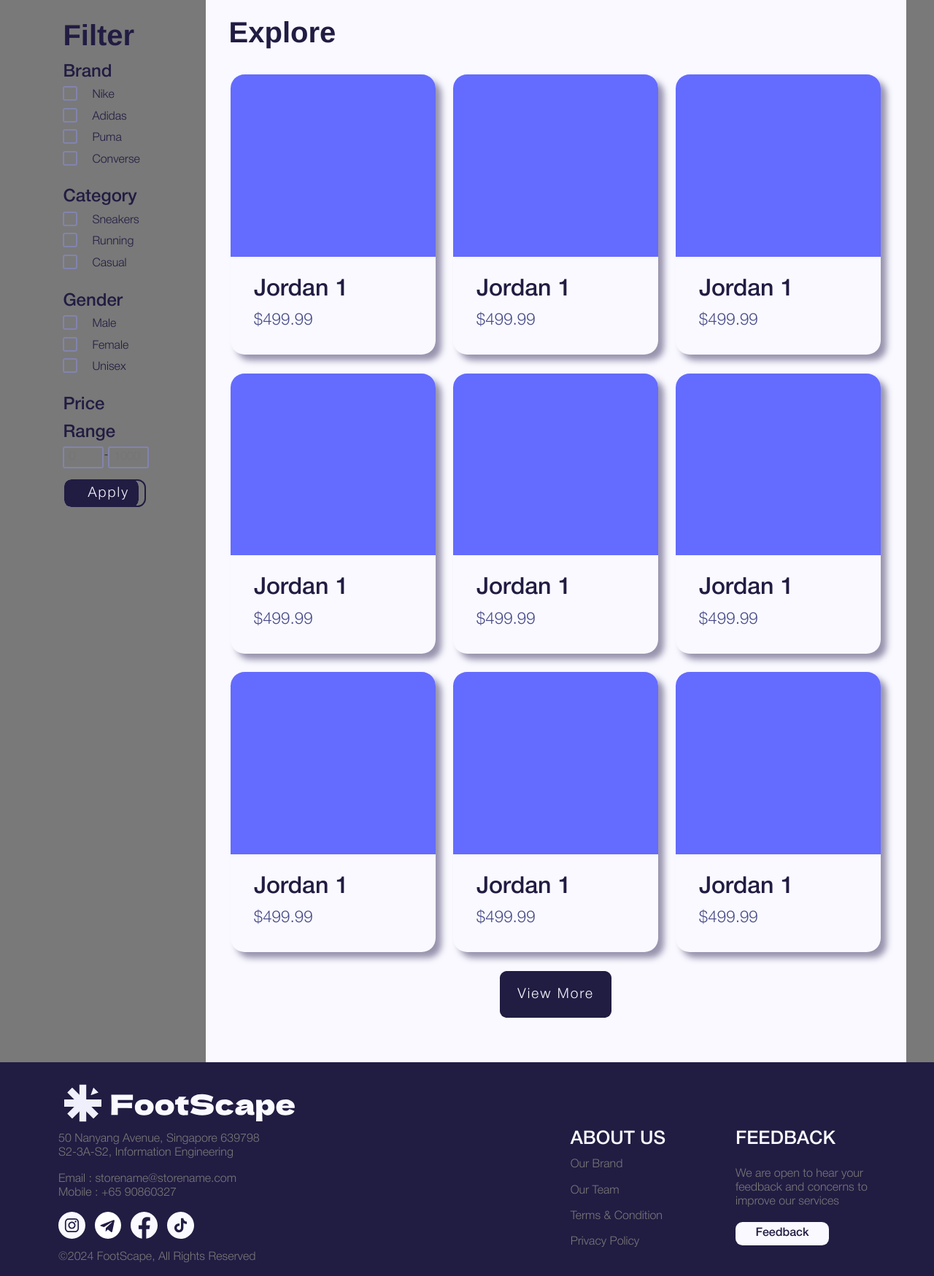
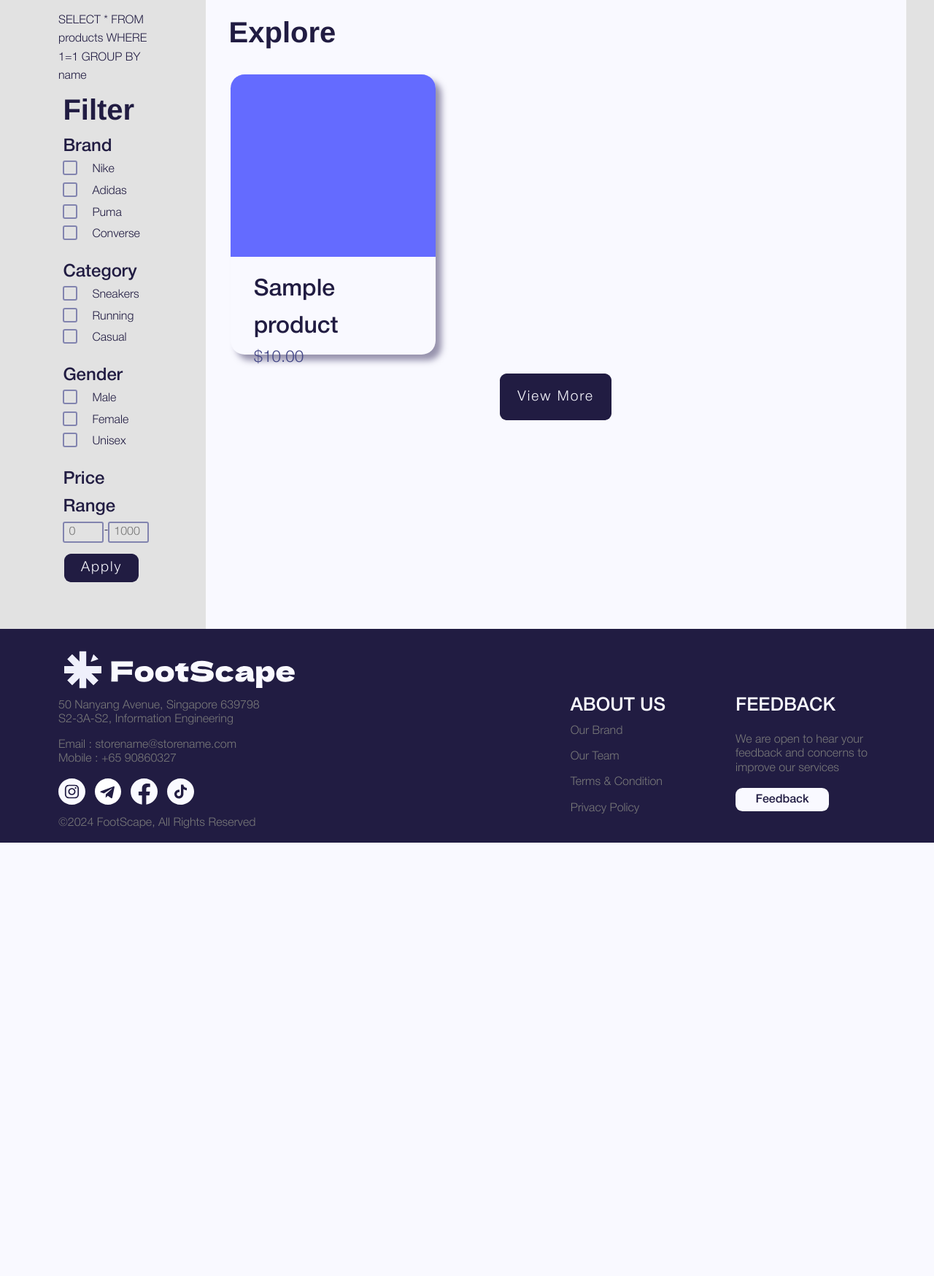
Before and after one commit to cyprus09/ie4717-project, a PHP site: page /catalog.php in a window 1280 px wide. Shown: the part 122-1871 px from the top of the page at 73% size. After the commit the page ends 1277 px from the top, so only its background shows below. Run offline with PHP 8.4, Linux system fonts and the light colour scheme; tables that the repository leaves empty hold one stand-in row (values such as "Sample post"); some web fonts are replaced.

Commit message:
added query logic

```diff
--- a/components/product-card.php
+++ b/components/product-card.php
@@ -1,7 +1,11 @@
-<a class="product-card" href="../pages/prod-desc.php">
-    <div class="product-img"></div>
+<?php if (isset($product)): ?>
+<a class="product-card" href="../pages/prod-desc.php?id=<?php echo htmlspecialchars($product['product_id']); ?>">
+    <div class="product-img">
+        <!-- Placeholder image or product image loading logic here -->
+    </div>
     <div class="product-desc-section">
-        <h3 class="product-name">Jordan 1</h3>
-        <p class="product-price">$499.99</p>
+        <h3 class="product-name"><?php echo htmlspecialchars($product['name']); ?></h3>
+        <p class="product-price">$<?php echo number_format($product['price'], 2); ?></p>
     </div>
 </a>
+<?php endif; ?>
--- a/pages/catalog.php
+++ b/pages/catalog.php
@@ -1,6 +1,83 @@
+<?php
+    // Enable error reporting for debugging
+    ini_set('display_errors', 1);
+    ini_set('display_startup_errors', 1);
+    error_reporting(E_ALL);
+
+    // Import DB connection and session starting
+    require_once "../utils/auth/dbconnect.php";
+    require_once "../utils/auth/session.php";
+
+    session_start();
+
+    // Retrieve filters from the URL parameters
+    $brand = isset($_GET['brand']) ? explode(',', strtolower($_GET['brand'])) : [];
+    $category = isset($_GET['category']) ? explode(',', strtolower($_GET['category'])) : [];
+    $gender = isset($_GET['gender']) ? explode(',', strtolower($_GET['gender'])) : [];
+    $minPrice = isset($_GET['min-price']) ? floatval($_GET['min-price']) : null;
+    $maxPrice = isset($_GET['max-price']) ? floatval($_GET['max-price']) : null;
+
+    // Build the SQL query based on filters
+    $query = "SELECT * FROM products WHERE 1=1";
+    $params = [];
+
+    if (!empty($brand)) {
+        $placeholders = implode(',', array_fill(0, count($brand), '?'));
+        $query .= " AND LOWER(brand) IN ($placeholders)";
+        $params = array_merge($params, $brand);
+    }
+
+    if (!empty($category)) {
+        $placeholders = implode(',', array_fill(0, count($category), '?'));
+        $query .= " AND LOWER(category) IN ($placeholders)";
+        $params = array_merge($params, $category);
+    }
+
+    if (!empty($gender)) {
+        $placeholders = implode(',', array_fill(0, count($gender), '?'));
+        $query .= " AND LOWER(gender) IN ($placeholders)";
+        $params = array_merge($params, $gender);
+    }
+
+    if ($minPrice !== null) {
+        $query .= " AND price >= ?";
+        $params[] = $minPrice;
+    }
+
+    if ($maxPrice !== null) {
+        $query .= " AND price <= ?";
+        $params[] = $maxPrice;
+    }
+
+    // Group products based on product name
+    $query .= " GROUP BY name";
+
+    // Prepare the SQL query
+    $stmt = $db->prepare($query);
+
+    // Check if the statement was prepared successfully
+    if (!$stmt) {
+        die("Error preparing statement: " . $db->error);
+    }
+
+    // Bind parameters dynamically
+    if (!empty($params)) {
+        // Assuming all parameters are strings; adjust as necessary
+        $types = str_repeat('s', count($params));
+        $stmt->bind_param($types, ...$params);
+    }
+
+    // Execute the statement
+    $stmt->execute();
+    $result = $stmt->get_result(); // Get the result set
+
+    // Fetch products
+    $products = $result->fetch_all(MYSQLI_ASSOC);
+?>
+
 <!DOCTYPE html>
 <html lang="en">
-  <head>
+<head>
     <meta charset="UTF-8" />
     <meta name="viewport" content="width=device-width, initial-scale=1.0" />
     <title>FootScape - Catalog</title>
@@ -14,47 +91,57 @@
     <link rel="stylesheet" href="../styles/components/product-card.css" />
     <!-- Page CSS -->
     <link rel="stylesheet" href="../styles/pages/catalog.css" />
-  </head>
-  <body>
+</head>
+<body onload="populateFiltersFromURL()">
     <!-- Navbar -->
-    <?php include "../components/navbar.php" ?>
+    <?php include "../components/navbar.php"; ?>
     <!-- Main Content -->
     <main class="main-content">
         <div class="sidebar">
+        <?php
+        function buildQueryString($query, $params) {
+            foreach ($params as $param) {
+                // Replace the first placeholder with the actual parameter value
+                $query = preg_replace('/\?/', "'" . addslashes($param) . "'", $query, 1);
+            }
+            return $query;
+        }
+        echo buildQueryString($query, $params);
+        ?>
             <h1>Filter</h1>
-            <form action="/submit-form" method="post" class="filter-form">
+            <form method="get" id="filter-form" class="filter-form" oninput="updateURLParams(event)">
                 <!-- Brand Checkbox Group -->
                 <fieldset>
                     <legend>Brand</legend>
-                    <div class="checkbox-wrapper"><input type="checkbox" name="brand" value="Nike" class="checkbox" id="nike"><label for="nike"><span></span>Nike</label></div><br>
-                    <div class="checkbox-wrapper"><input type="checkbox" name="brand" value="Adidas" class="checkbox" id="adidas"><label for="adidas"><span></span>Adidas</label></div><br>
-                    <div class="checkbox-wrapper"><input type="checkbox" name="brand" value="Puma" class="checkbox" id="puma"><label for="puma"><span></span>Puma</label></div><br>
-                    <div class="checkbox-wrapper"><input type="checkbox" name="brand" value="Converse" class="checkbox" id="converse"><label for="converse"><span></span>Converse</label></div>
+                    <div class="checkbox-wrapper"><input type="checkbox" name="brand[]" value="Nike" class="checkbox" id="nike"><label for="nike"><span></span>Nike</label></div><br>
+                    <div class="checkbox-wrapper"><input type="checkbox" name="brand[]" value="Adidas" class="checkbox" id="adidas"><label for="adidas"><span></span>Adidas</label></div><br>
+                    <div class="checkbox-wrapper"><input type="checkbox" name="brand[]" value="Puma" class="checkbox" id="puma"><label for="puma"><span></span>Puma</label></div><br>
+                    <div class="checkbox-wrapper"><input type="checkbox" name="brand[]" value="Converse" class="checkbox" id="converse"><label for="converse"><span></span>Converse</label></div>
                 </fieldset>
 
                 <!-- Category Checkbox Group -->
                 <fieldset>
                     <legend>Category</legend>
-                    <div class="checkbox-wrapper"><input type="checkbox" name="category" value="Sneakers" class="checkbox" id="sneakers"><label for="sneakers"><span></span>Sneakers</label></div><br>
-                    <div class="checkbox-wrapper"><input type="checkbox" name="category" value="Running" class="checkbox" id="running"><label for="running"><span></span>Running</label></div><br>
-                    <div class="checkbox-wrapper"><input type="checkbox" name="category" value="Casual" class="checkbox" id="casual"><label for="casual"><span></span>Casual</label></div>
+                    <div class="checkbox-wrapper"><input type="checkbox" name="category[]" value="Sneakers" class="checkbox" id="sneakers"><label for="sneakers"><span></span>Sneakers</label></div><br>
+                    <div class="checkbox-wrapper"><input type="checkbox" name="category[]" value="Running" class="checkbox" id="running"><label for="running"><span></span>Running</label></div><br>
+                    <div class="checkbox-wrapper"><input type="checkbox" name="category[]" value="Casual" class="checkbox" id="casual"><label for="casual"><span></span>Casual</label></div>
                 </fieldset>
 
                 <!-- Gender Checkbox Group -->
                 <fieldset>
                     <legend>Gender</legend>
-                    <div class="checkbox-wrapper"><input type="checkbox" name="gender" value="Male" class="checkbox" id="male"><label for="male"><span></span>Male</label></div><br>
-                    <div class="checkbox-wrapper"><input type="checkbox" name="gender" value="Female" class="checkbox" id="female"><label for="female"><span></span>Female</label></div><br>
-                    <div class="checkbox-wrapper"><input type="checkbox" name="gender" value="Unisex" class="checkbox" id="unisex"><label for="unisex"><span></span>Unisex</label></div>
+                    <div class="checkbox-wrapper"><input type="checkbox" name="gender[]" value="Male" class="checkbox" id="male"><label for="male"><span></span>Male</label></div><br>
+                    <div class="checkbox-wrapper"><input type="checkbox" name="gender[]" value="Female" class="checkbox" id="female"><label for="female"><span></span>Female</label></div><br>
+                    <div class="checkbox-wrapper"><input type="checkbox" name="gender[]" value="Unisex" class="checkbox" id="unisex"><label for="unisex"><span></span>Unisex</label></div>
                 </fieldset>
 
                 <!-- Price Range -->
                 <fieldset>
                     <legend>Price Range</legend>
                     <div class="price-range-wrapper">
-                        <input type="number" id="min-price" name="minPrice" placeholder="0">
+                        <input type="number" id="min-price" name="min-price" placeholder="0" step="0.01">
                         -
-                        <input type="number" id="max-price" name="maxPrice" placeholder="1000">
+                        <input type="number" id="max-price" name="max-price" placeholder="1000" step="0.01">
                     </div>
                 </fieldset>
 
@@ -65,21 +152,18 @@
         <div class="catalog-section">
             <h1>Explore</h1>
             <div class="product-grid">
-                <?php include "../components/product-card.php" ?>
-                <?php include "../components/product-card.php" ?>
-                <?php include "../components/product-card.php" ?>
-                <?php include "../components/product-card.php" ?>
-                <?php include "../components/product-card.php" ?>
-                <?php include "../components/product-card.php" ?>
-                <?php include "../components/product-card.php" ?>
-                <?php include "../components/product-card.php" ?>
-                <?php include "../components/product-card.php" ?>
+                <?php
+                foreach ($products as $product) {
+                    // Include product card with product data
+                    include "../components/product-card.php";
+                }
+                ?>
             </div>
             <a class="button hover-filled-slide-right" href="#"><span>View More</span></a>
         </div>
     </main>
     <!-- Footer -->
-    <?php include "../components/footer.php" ?>
-    <script src="../scripts/pages/home.js"></script>
-  </body>
+    <?php include "../components/footer.php"; ?>
+    <script src="../scripts/pages/catalog.js"></script>
+</body>
 </html>
--- /dev/null
+++ b/scripts/pages/catalog.js
@@ -0,0 +1,113 @@
+document.getElementById('filter-form').addEventListener('change', updateURLParams);
+
+// Function to Update URL parameters when user provide input on filter forms
+function updateURLParams() {
+    const form = document.getElementById('filter-form');
+    const formData = new FormData(form);
+    const params = new URLSearchParams(window.location.search);
+
+    // Collecting checkboxes with multiple selections
+    ['brand', 'category', 'gender'].forEach(key => {
+        const values = formData.getAll(key);
+        if (values.length > 0) {
+            params.set(key, values.join(',')); // use set to update existing or add new params
+        } else {
+            params.delete(key); // remove param if no checkbox is selected
+        }
+    });
+
+    // Collecting min and max price
+    const minPrice = formData.get('minPrice');
+    const maxPrice = formData.get('maxPrice');
+    if (minPrice) {
+        params.set('min-price', minPrice);
+    } else {
+        params.delete('min-price');
+    }
+    if (maxPrice) {
+        params.set('max-price', maxPrice);
+    } else {
+        params.delete('max-price');
+    }
+
+    // Update the current URL without reloading the page
+    window.history.replaceState({}, '', `${window.location.pathname}?${params.toString()}`);
+}
+
+// function to parse URL params into object
+function parseURLParams() {
+    const params = new URLSearchParams(window.location.search);
+    const parsedParams = {};
+
+    // Iterate over each parameter in the URL
+    for (const [key, value] of params.entries()) {
+        if (key === 'min-price' || key === 'max-price') {
+            // Convert min-price and max-price to numbers
+            parsedParams[key] = Number(value);
+        } else {
+            // Convert comma-separated values into an array for multi-select fields
+            parsedParams[key] = value.split(',').map(item => item.toLowerCase());
+        }
+    }
+
+    return parsedParams;
+}
+
+// Populate Filter Form using user selection from URL params
+function populateFiltersFromURL() {
+    const params = parseURLParams();
+
+    // Populate checkboxes for multi-select fields (brand, category, gender)
+    ['brand', 'category', 'gender'].forEach(key => {
+        if (params[key]) {
+            params[key].forEach(value => {
+                const checkbox = document.querySelector(`input[name="${key}"][value="${value.charAt(0).toUpperCase() + value.slice(1)}"]`);
+                if (checkbox) checkbox.checked = true;
+            });
+        }
+    });
+
+    // Populate min and max price fields
+    if (params['min-price'] !== undefined) {
+        document.getElementById('min-price').value = params['min-price'];
+    }
+    if (params['max-price'] !== undefined) {
+        document.getElementById('max-price').value = params['max-price'];
+    }
+}
+
+function fetchProducts(filters) {
+    fetch("../utils/catalog/fetch-prod.php", {
+        method: 'POST',
+        headers: {
+            'Content-Type': 'application/json',
+        },
+        body: JSON.stringify(filters),
+    })
+    .then(response => response.json())
+    .then(products => {
+        populateProductGrid(products);
+    })
+    .catch(error => console.error('Error fetching products:', error));
+}
+
+function populateProductGrid(products) {
+    const productGrid = document.querySelector('.product-grid');
+    productGrid.innerHTML = ''; // Clear the existing product cards
+
+    products.forEach(product => {
+        // Create a new element to hold the product card
+        const productCardContainer = document.createElement('div');
+        productCardContainer.innerHTML = `
+            <?php include "../components/product-card.php"; ?>
+        `;
+
+        // Replace the placeholders in product-card.php with actual product data
+        const productCard = productCardContainer.firstChild;
+        productCard.querySelector('.product-card').href = `../pages/prod-desc.php?id=${product.product_id}`;
+        productCard.querySelector('.product-name').textContent = product.name;
+        productCard.querySelector('.product-price').textContent = `$${parseFloat(product.price).toFixed(2)}`;
+
+        productGrid.appendChild(productCard);
+    });
+}
--- a/styles/pages/catalog.css
+++ b/styles/pages/catalog.css
@@ -12,7 +12,7 @@
     display: flex;
     flex-direction: row;
     box-sizing: border-box;
-    background-color: var(--gray);
+    background-color: var(--light-gray);
 }
 
 h1 {
@@ -27,7 +27,7 @@ h1 {
 .sidebar {
     height: 100%;
     width: 22vw;
-    background-color: var(--gray);
+    background-color: var(--light-gray);
     padding: 1em 5em;
     display: inline-block;
 }
@@ -178,7 +178,7 @@ input[type=number] {
     display: flex;
     justify-content: center;
     align-items: center;
-    margin-left: 0.5em;
+    /* margin-left: 0.5em; */
 }
 
 /* Checkbox */
--- a/utils/auth/dbconnect.php
+++ b/utils/auth/dbconnect.php
@@ -1,7 +1,7 @@
 <?php
 define('DBSERVER', 'localhost'); // Database server
 define('DBUSERNAME', 'root'); // Database username
-define('DBPASSWORD', '12345'); // Database password
+define('DBPASSWORD', ''); // Database password
 define('DBNAME', 'footscape_db'); // Database name
 
 // Connect to the database
```
Also changed, not shown: utils/catalog/fetch-prod.php (added, +40 -0 lines).
